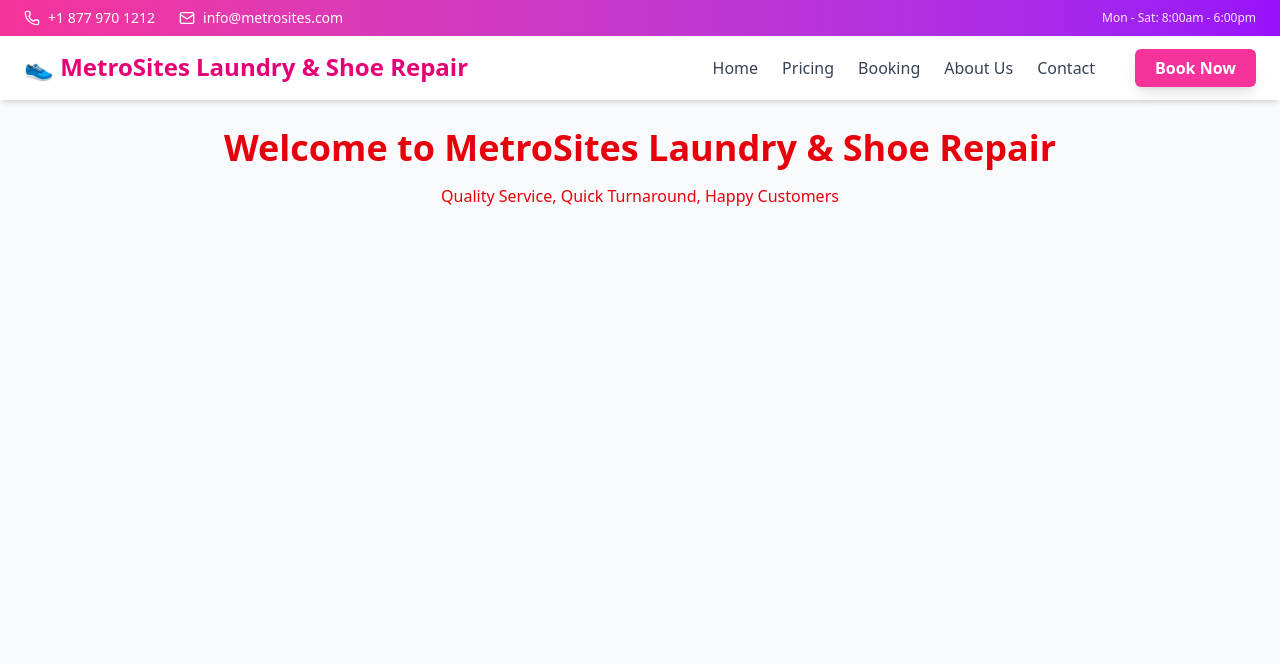
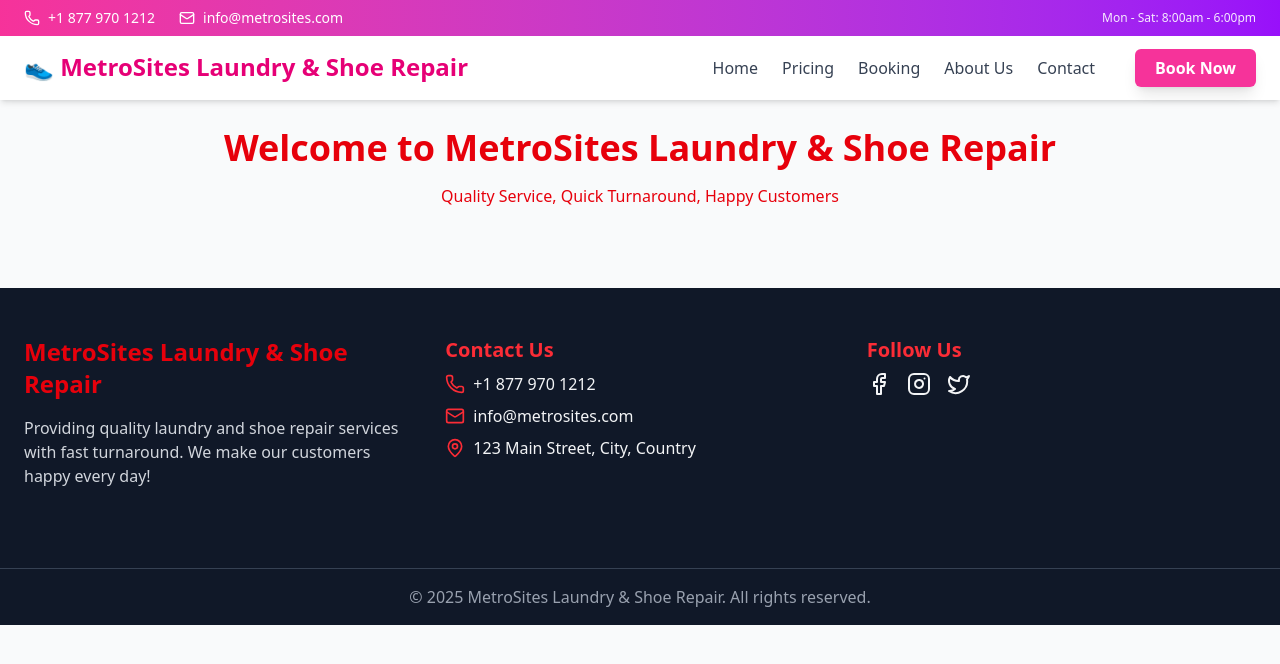
Before and after one commit to Matuku45/metrosites-laundry-shoe-prototype, a React (Vite) app in the folder metrosites-laundry-shoe-prototype/: page /pricing in a window 1280 px wide. Shown: the top 664 px of the page. Built offline with nearby package versions, Linux system fonts and the light colour scheme.

Commit message:
added the footer

```diff
--- a/metrosites-laundry-shoe-prototype/src/App.jsx
+++ b/metrosites-laundry-shoe-prototype/src/App.jsx
@@ -1,5 +1,7 @@
-import React from "react";
+
 import Header from "./components/Header";
+import FooterOfCustomer from "./components/FooterCustomer";
+
 
 function App() {
   return (
@@ -13,6 +15,7 @@ function App() {
           Quality Service, Quick Turnaround, Happy Customers
         </p>
       </main>
+ <FooterOfCustomer />
     </div>
   );
 }
--- /dev/null
+++ b/metrosites-laundry-shoe-prototype/src/components/FooterCustomer.jsx
@@ -0,0 +1,61 @@
+import React from "react";
+import { Facebook, Instagram, Twitter, Mail, Phone, MapPin } from "lucide-react";
+
+export default function FooterOfCustomer() {
+  return (
+    <footer className="bg-gray-900 text-gray-100 mt-20">
+      {/* Top Section */}
+      <div className="max-w-7xl mx-auto px-6 py-12 grid md:grid-cols-3 gap-8 animate-fade-in">
+
+        {/* About Section */}
+        <div className="space-y-4">
+          <h2 className="text-2xl font-bold text-red-600">
+            MetroSites Laundry & Shoe Repair
+          </h2>
+          <p className="text-gray-300">
+            Providing quality laundry and shoe repair services with fast turnaround.
+            We make our customers happy every day!
+          </p>
+        </div>
+
+        {/* Contact Section */}
+        <div className="space-y-2">
+          <h3 className="text-xl font-semibold text-red-500">Contact Us</h3>
+          <div className="flex items-center gap-2">
+            <Phone className="w-5 h-5 text-red-500" />
+            <span>+1 877 970 1212</span>
+          </div>
+          <div className="flex items-center gap-2">
+            <Mail className="w-5 h-5 text-red-500" />
+            <span>info@metrosites.com</span>
+          </div>
+          <div className="flex items-center gap-2">
+            <MapPin className="w-5 h-5 text-red-500" />
+            <span>123 Main Street, City, Country</span>
+          </div>
+        </div>
+
+        {/* Social Media Section */}
+        <div className="space-y-2">
+          <h3 className="text-xl font-semibold text-red-500">Follow Us</h3>
+          <div className="flex gap-4 mt-2">
+            <a href="#" className="hover:text-red-600 transition-transform transform hover:scale-125">
+              <Facebook className="w-6 h-6" />
+            </a>
+            <a href="#" className="hover:text-red-600 transition-transform transform hover:scale-125">
+              <Instagram className="w-6 h-6" />
+            </a>
+            <a href="#" className="hover:text-red-600 transition-transform transform hover:scale-125">
+              <Twitter className="w-6 h-6" />
+            </a>
+          </div>
+        </div>
+      </div>
+
+      {/* Bottom Section */}
+      <div className="border-t border-gray-700 mt-8 py-4 text-center text-gray-400 animate-fade-in-up">
+        &copy; {new Date().getFullYear()} MetroSites Laundry & Shoe Repair. All rights reserved.
+      </div>
+    </footer>
+  );
+}
```
Also changed, not shown: metrosites-laundry-shoe-prototype/src/components/Footer.jsx (deleted).
